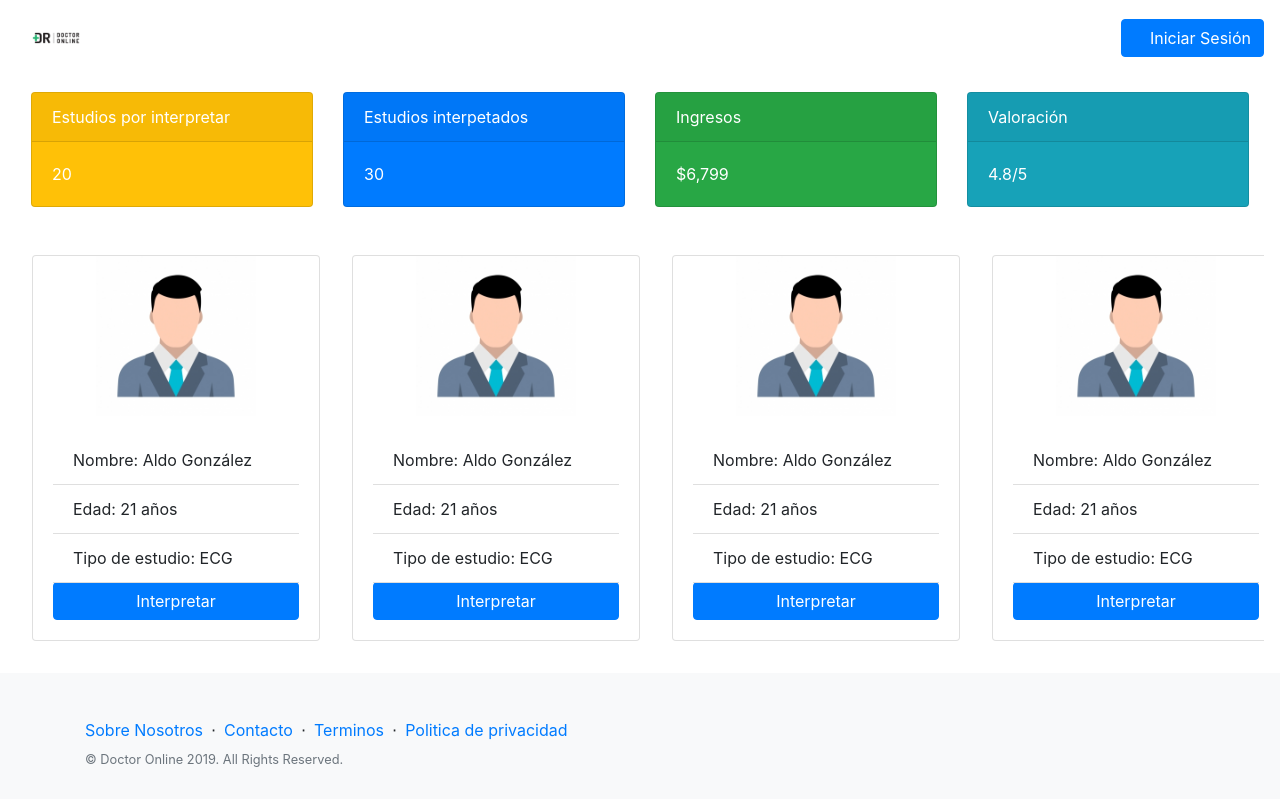
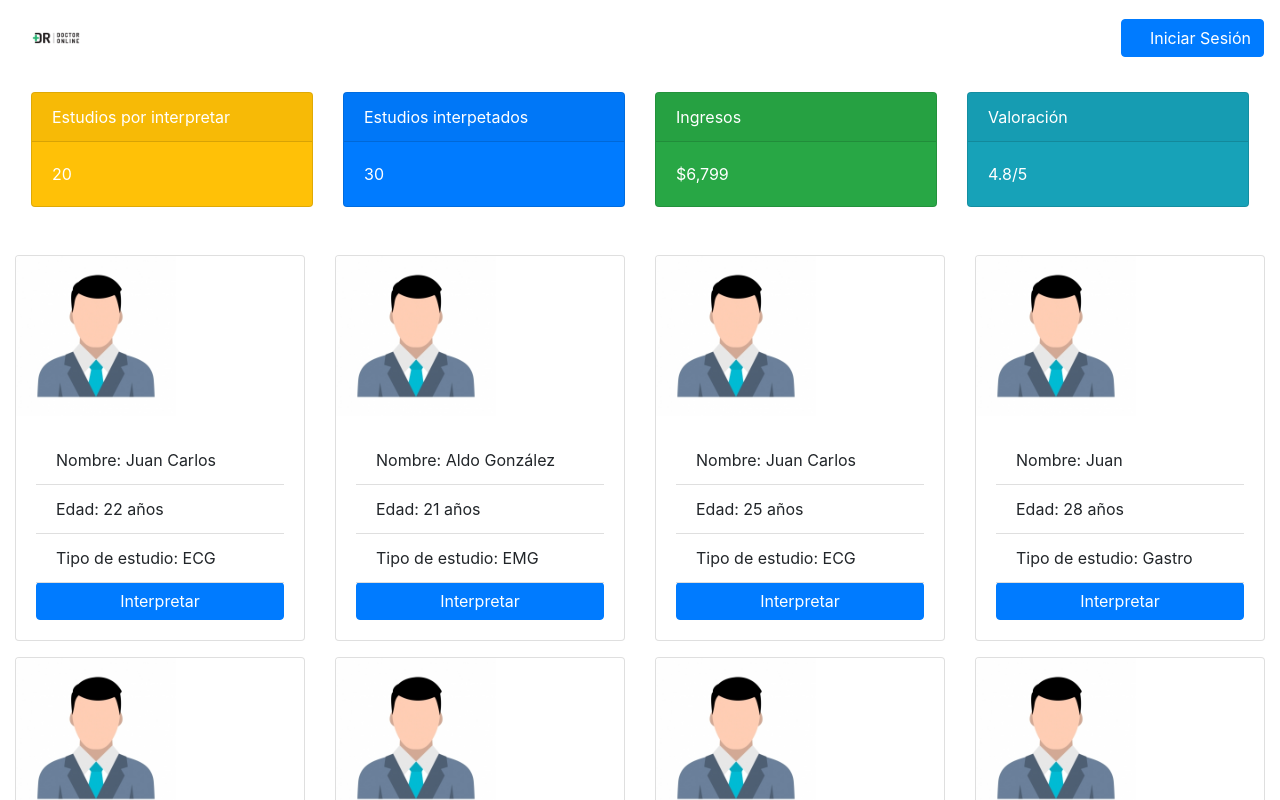
Before and after one commit to aldoglez24/SegundoParcialWeb, an Angular app: page /doctor in a window 1280 px wide. Shown: the top 800 px of the page. Built offline with nearby package versions, Linux system fonts and the light colour scheme.

Commit message:
estudios
los estudios por interpretar salen de un JSON, aunque estoy pensando cambiarlo por una tabla

```diff
--- a/src/app/app.module.ts
+++ b/src/app/app.module.ts
@@ -23,6 +23,7 @@ import { RegistropacienteComponent } from './registropaciente/registropaciente.c
 import { IngresarestudioComponent } from './ingresarestudio/ingresarestudio.component';
 import { HttpClientModule } from '@angular/common/http';
 import { InsightsDoctorComponent } from './insights-doctor/insights-doctor.component';
+import { EstudioInterpretarComponent } from './estudio-interpretar/estudio-interpretar.component';
 
 @NgModule({
   declarations: [
@@ -44,7 +45,8 @@ import { InsightsDoctorComponent } from './insights-doctor/insights-doctor.compo
     Registrodoctor1Component,
     RegistropacienteComponent,
     IngresarestudioComponent,
-    InsightsDoctorComponent
+    InsightsDoctorComponent,
+    EstudioInterpretarComponent
   ],
   imports: [
     BrowserModule,
--- /dev/null
+++ b/src/app/estudio-interpretar/estudio-interpretar.component.html
@@ -0,0 +1,29 @@
+<div class="col-12 mb-3">
+    <div class="row card-group card-deck-studies">
+        <div class="col-lg-3 col-xl-3 col-md-4 col-sm-6 col-xs-12 mt-3" *ngFor="let estudio of estudios">
+
+
+            <div class="card">
+
+                <img class="card-img-top center" style="width: 10rem;" src="../../assets/images/user.jpg"
+                    alt="Card image cap">
+                <div class="card-body">
+
+
+                    <ul class="list-group list-group-flush">
+                        <li class="list-group-item">Nombre: {{estudio.name}}</li>
+                        <li class="list-group-item">Edad: {{estudio.year}} años</li>
+                        <li class="list-group-item">Tipo de estudio: {{estudio.study}}</li>
+                        <a href="/interpretar" class="btn btn-primary">Interpretar</a>
+
+                    </ul>
+
+                </div>
+
+            </div>
+
+
+        </div>
+    </div>
+
+</div>
--- /dev/null
+++ b/src/app/estudio-interpretar/estudio-interpretar.component.scss
@@ -0,0 +1,4 @@
+.card-deck-studies{
+    max-height: 804px;
+    overflow-y: auto;
+}
--- /dev/null
+++ b/src/app/estudio-interpretar/estudio-interpretar.component.ts
@@ -0,0 +1,34 @@
+import { Component, OnInit } from '@angular/core';
+import { HttpClient } from '@angular/common/http';
+import { Observable } from 'rxjs/Observable';
+
+@Component({
+  selector: 'app-estudio-interpretar',
+  templateUrl: './estudio-interpretar.component.html',
+  styleUrls: ['./estudio-interpretar.component.scss']
+})
+export class EstudioInterpretarComponent implements OnInit {
+
+
+  estudios: any;
+
+  constructor(private http: HttpClient) { }
+
+  ngOnInit() {
+
+
+    this.getJSON().subscribe(response => {
+
+      //Esta es la lista de doctores, salen del JSON listDoctors.json
+      this.estudios = response;
+      console.log(this.estudios)
+
+    });
+  }
+
+
+  public getJSON(): Observable<any> {
+    return this.http.get("./assets/json/estudiosPorInterpretar.json");
+  }
+
+}
--- a/src/app/homedoctor/homedoctor.component.html
+++ b/src/app/homedoctor/homedoctor.component.html
@@ -1,137 +1,6 @@
-<app-insights-doctor></app-insights-doctor>
 
 
 
-<div class="col-16 m-3">
 
-
-    <div class="scrolling-wrapper">
-
-        <div class="card m-3" style="width: 18rem;">
-            <img class="card-img-top center" style="width: 10rem;" src="../../assets/images/user.jpg"
-                alt="Card image cap">
-            <div class="card-body">
-
-
-                <ul class="list-group list-group-flush">
-                    <li class="list-group-item">Nombre: Aldo González</li>
-                    <li class="list-group-item">Edad: 21 años</li>
-                    <li class="list-group-item">Tipo de estudio: ECG</li>
-                    <a href="/interpretar" class="btn btn-primary">Interpretar</a>
-
-                </ul>
-
-            </div>
-        </div>
-
-
-        <div class="card m-3" style="width: 18rem;">
-            <img class="card-img-top center" style="width: 10rem;" src="../../assets/images/user.jpg"
-                alt="Card image cap">
-            <div class="card-body">
-
-
-                <ul class="list-group list-group-flush">
-                    <li class="list-group-item">Nombre: Aldo González</li>
-                    <li class="list-group-item">Edad: 21 años</li>
-                    <li class="list-group-item">Tipo de estudio: ECG</li>
-                    <a href="/interpretar" class="btn btn-primary">Interpretar</a>
-
-                </ul>
-
-            </div>
-        </div>
-
-        <div class="card m-3" style="width: 18rem;">
-            <img class="card-img-top center" style="width: 10rem;" src="../../assets/images/user.jpg"
-                alt="Card image cap">
-            <div class="card-body">
-
-
-                <ul class="list-group list-group-flush">
-                    <li class="list-group-item">Nombre: Aldo González</li>
-                    <li class="list-group-item">Edad: 21 años</li>
-                    <li class="list-group-item">Tipo de estudio: ECG</li>
-                    <a href="/interpretar" class="btn btn-primary">Interpretar</a>
-
-                </ul>
-
-            </div>
-        </div>
-
-        <div class="card m-3" style="width: 18rem;">
-            <img class="card-img-top center" style="width: 10rem;" src="../../assets/images/user.jpg"
-                alt="Card image cap">
-            <div class="card-body">
-
-
-                <ul class="list-group list-group-flush">
-                    <li class="list-group-item">Nombre: Aldo González</li>
-                    <li class="list-group-item">Edad: 21 años</li>
-                    <li class="list-group-item">Tipo de estudio: ECG</li>
-                    <a href="/interpretar" class="btn btn-primary">Interpretar</a>
-
-                </ul>
-
-            </div>
-        </div>
-
-        <div class="card m-3" style="width: 18rem;">
-            <img class="card-img-top center" style="width: 10rem;" src="../../assets/images/user.jpg"
-                alt="Card image cap">
-            <div class="card-body">
-
-
-                <ul class="list-group list-group-flush">
-                    <li class="list-group-item">Nombre: Aldo González</li>
-                    <li class="list-group-item">Edad: 21 años</li>
-                    <li class="list-group-item">Tipo de estudio: ECG</li>
-                    <a href="/interpretar" class="btn btn-primary">Interpretar</a>
-
-                </ul>
-
-            </div>
-        </div>
-
-        <div class="card m-3" style="width: 18rem;">
-            <img class="card-img-top center" style="width: 10rem;" src="../../assets/images/user.jpg"
-                alt="Card image cap">
-            <div class="card-body">
-
-
-                <ul class="list-group list-group-flush">
-                    <li class="list-group-item">Nombre: Aldo González</li>
-                    <li class="list-group-item">Edad: 21 años</li>
-                    <li class="list-group-item">Tipo de estudio: ECG</li>
-                    <a href="/interpretar" class="btn btn-primary">Interpretar</a>
-
-                </ul>
-
-            </div>
-        </div>
-
-        <div class="card m-3" style="width: 18rem;">
-            <img class="card-img-top center" style="width: 10rem;" src="../../assets/images/user.jpg"
-                alt="Card image cap">
-            <div class="card-body">
-
-
-                <ul class="list-group list-group-flush">
-                    <li class="list-group-item">Nombre: Aldo González</li>
-                    <li class="list-group-item">Edad: 21 años</li>
-                    <li class="list-group-item">Tipo de estudio: ECG</li>
-                    <a href="/interpretar" class="btn btn-primary">Interpretar</a>
-
-                </ul>
-
-            </div>
-        </div>
-
-
-
-    </div>
-
-    <div></div>
-
-
-</div>
+<app-insights-doctor></app-insights-doctor>
+<app-estudio-interpretar></app-estudio-interpretar>
--- a/src/app/listadoctores/listadoctores.component.html
+++ b/src/app/listadoctores/listadoctores.component.html
@@ -20,6 +20,7 @@
   <div class="container mt-5 pt-5 col-12">
 
     <div class="row card-group">
+
       <div class="col-lg-4 col-xl-4 col-md-4 col-sm-6 col-xs-12 mb-4" *ngFor="let doctor of doctors">
         <div class="card">
             <div class="card-header">{{doctor.name}}</div>
--- /dev/null
+++ b/src/assets/json/estudiosPorInterpretar.json
@@ -0,0 +1,57 @@
+[
+    {
+        "name": "Juan Carlos",
+        "year": "22",
+        "study": "ECG"
+    },
+    {
+        "name": "Aldo González",
+        "year": "21",
+        "study": "EMG"
+    },
+    {
+        "name": "Juan Carlos",
+        "year": "25",
+        "study": "ECG"
+    },
+    {
+        "name": "Juan ",
+        "year": "28",
+        "study": "Gastro"
+    },
+    {
+        "name": "Juan De la",
+        "year": "29",
+        "study": "No sé"
+    },
+    {
+        "name": "Juan Carlos",
+        "year": "30",
+        "study": "Murió"
+    },
+    {
+        "name": "Juan Carlos",
+        "year": "30",
+        "study": "Murió"
+    },
+    {
+        "name": "Juan Carlos",
+        "year": "30",
+        "study": "Murió"
+    },
+    {
+        "name": "Juan Carlos",
+        "year": "30",
+        "study": "Murió"
+    },
+    {
+        "name": "Juan Carlos",
+        "year": "30",
+        "study": "Murió"
+    },
+    {
+        "name": "Juan Carlos",
+        "year": "30",
+        "study": "Murió"
+    }
+]
```
Also changed, not shown: 1 other file (tests, documents, lock files or other folders).
